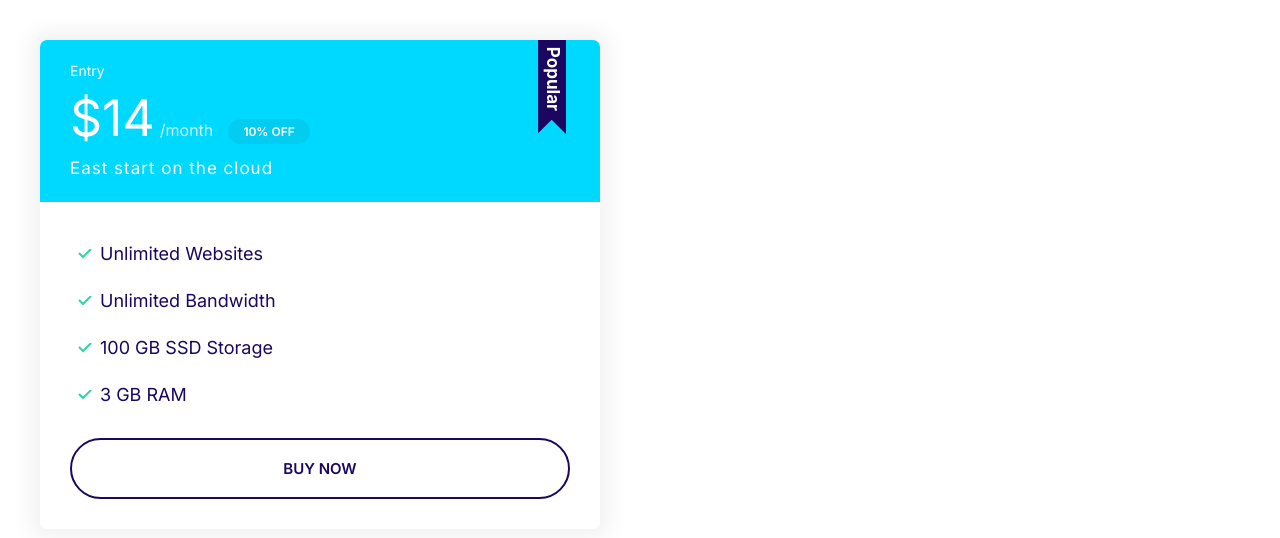
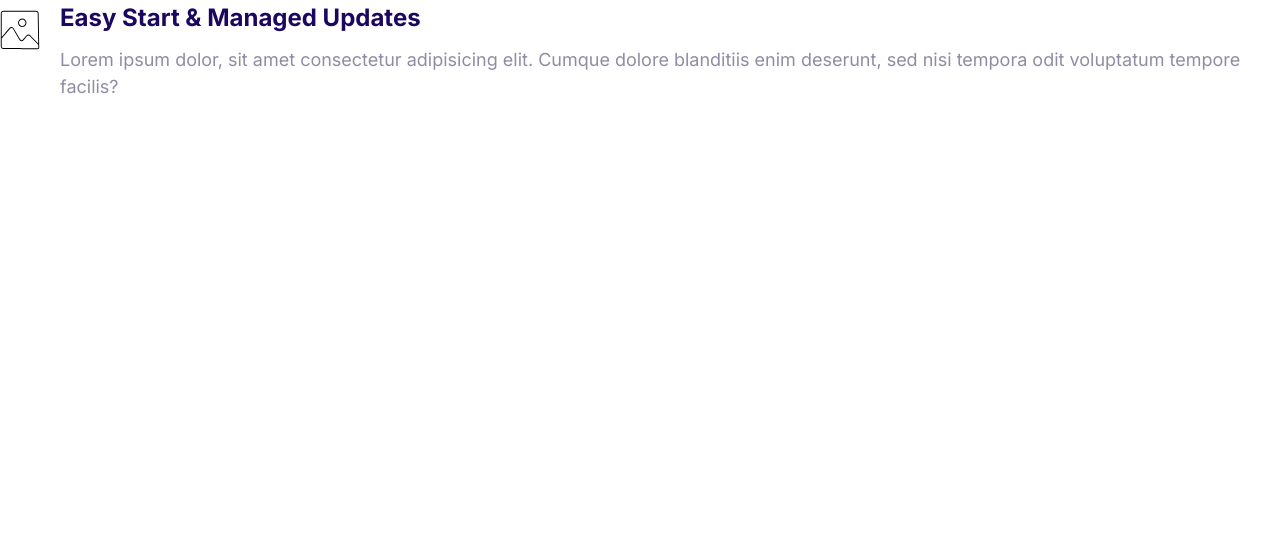
Before and after one commit to uterzic/moshifywebsite, a plain HTML site: page index.html in a window 1280 px wide. Drawn offline with Linux system fonts and the light colour scheme.

Commit message:
Defined structure for media component.

```diff
--- a/css/styles.css
+++ b/css/styles.css
@@ -368,3 +368,20 @@ a {
         font-size: 1.7rem;
     }
 }
+
+/* Media */
+.media {
+    display: flex;
+}
+
+.media__title {
+    margin-top: 0;
+}
+
+.media__body {
+    margin: 0 2rem;
+}
+
+.media__image {
+    margin-top: 1rem;
+}
--- a/index.html
+++ b/index.html
@@ -1,33 +1,22 @@
 <!DOCTYPE html>
 <html lang="en">
   <head>
-    <meta charset="UTF-8">
-    <meta name="viewport" content="width=device-width, initial-scale=1.0">
+    <meta charset="UTF-8" />
+    <meta name="viewport" content="width=device-width, initial-scale=1.0" />
     <title>Document</title>
-    <link rel="stylesheet" href="css/normalize.css">
-    <link rel="stylesheet" href="css/styles.css">
+    <link rel="stylesheet" href="css/normalize.css" />
+    <link rel="stylesheet" href="css/styles.css" />
   </head>
   <body>
-    <div style="width: 50%; padding: 4rem;">
-        <div class="plan plan--popular">
-            <div class="card card--secondary">
-                <header class="card__header">
-                    <h3 class="plan__name">Entry</h3>
-                    <span class="plan__price">$14</span>
-                    <span class="plan__billing-cycle">/month</span>
-                    <span class="badge badge--secondary badge--small">10% OFF</span>
-                    <span class="plan__description">East start on the cloud</span>
-                </header>
-                <div class="card__body">
-                    <ul class="list list--tick">
-                        <li class="list__item">Unlimited Websites</li>
-                        <li class="list__item">Unlimited Bandwidth</li>
-                        <li class="list__item">100 GB SSD Storage</li>
-                        <li class="list__item">3 GB RAM</li>
-                    </ul>
-                    <button class="btn btn--outline btn--block">buy now</button>
+    <div class="media">
+      <div class="media__image">
+        <svg class="icon">
+          <use xlink:href="images/sprite.svg#snap"></use>
+        </svg>
       </div>
-            </div>
+      <div class="media__body">
+        <h3 class="media__title">Easy Start & Managed Updates</h3>
+        <p>Lorem ipsum dolor, sit amet consectetur adipisicing elit. Cumque dolore blanditiis enim deserunt, sed nisi tempora odit voluptatum tempore facilis?</p>
       </div>
     </div>
   </body>
```
Also changed, not shown: components/cards.html (+23 -0 lines). Lines whose indentation alone changed are shown as unchanged.
